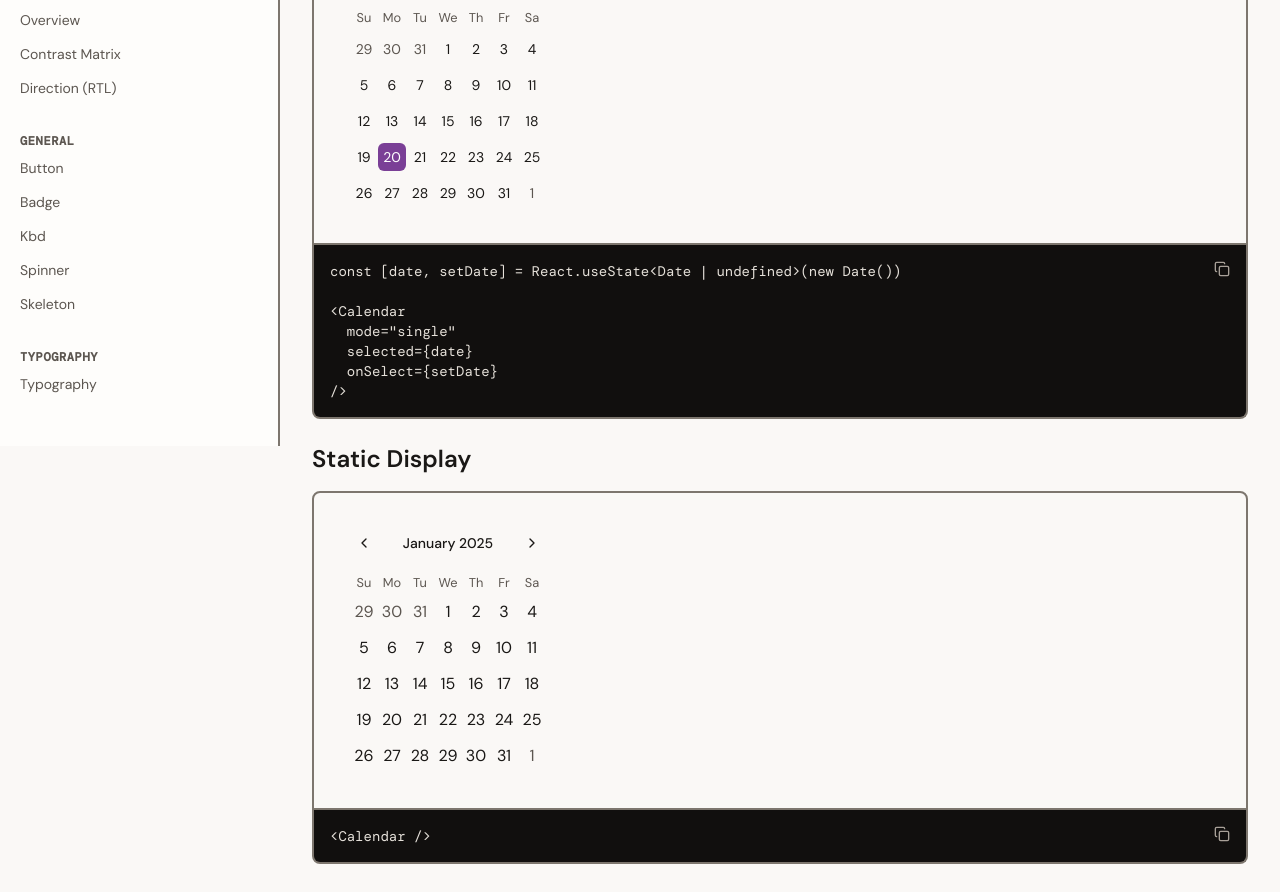
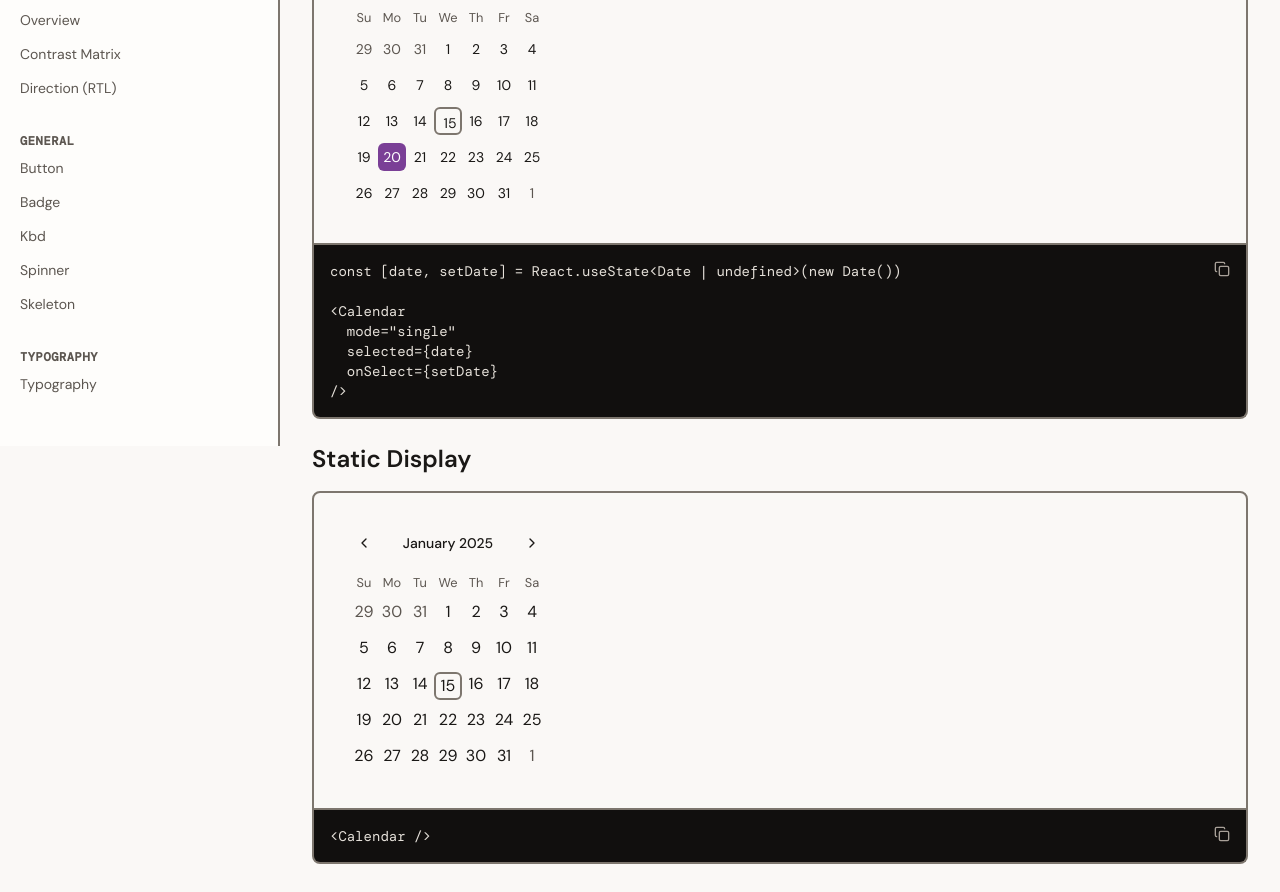
Before and after one commit to MikeNotThePope/substrateui, a Next.js app: page /docs/components/calendar in a window 1280 px wide. Shown: the part 354-1246 px from the top of the page. Built offline with nearby package versions, Linux system fonts and the light colour scheme.

Commit message:
fix: pin today prop on Calendar demos to prevent hydration mismatch
DayPicker computes "today" from Date.now(), causing data-today and
aria-label differences between server and client renders. Pin today
to Jan 15 2025 to match the baselines.

```diff
--- a/src/app/docs/components/calendar/page.tsx
+++ b/src/app/docs/components/calendar/page.tsx
@@ -69,6 +69,7 @@ export default function CalendarPage() {
             selected={date}
             onSelect={setDate}
             defaultMonth={new Date(2025, 0)}
+            today={new Date(2025, 0, 15)}
           />
         </ComponentPreview>
       </Stack>
@@ -79,7 +80,7 @@ export default function CalendarPage() {
         <ComponentPreview
           code={`<Calendar />`}
         >
-          <Calendar defaultMonth={new Date(2025, 0)} />
+          <Calendar defaultMonth={new Date(2025, 0)} today={new Date(2025, 0, 15)} />
         </ComponentPreview>
       </Stack>
 
```
